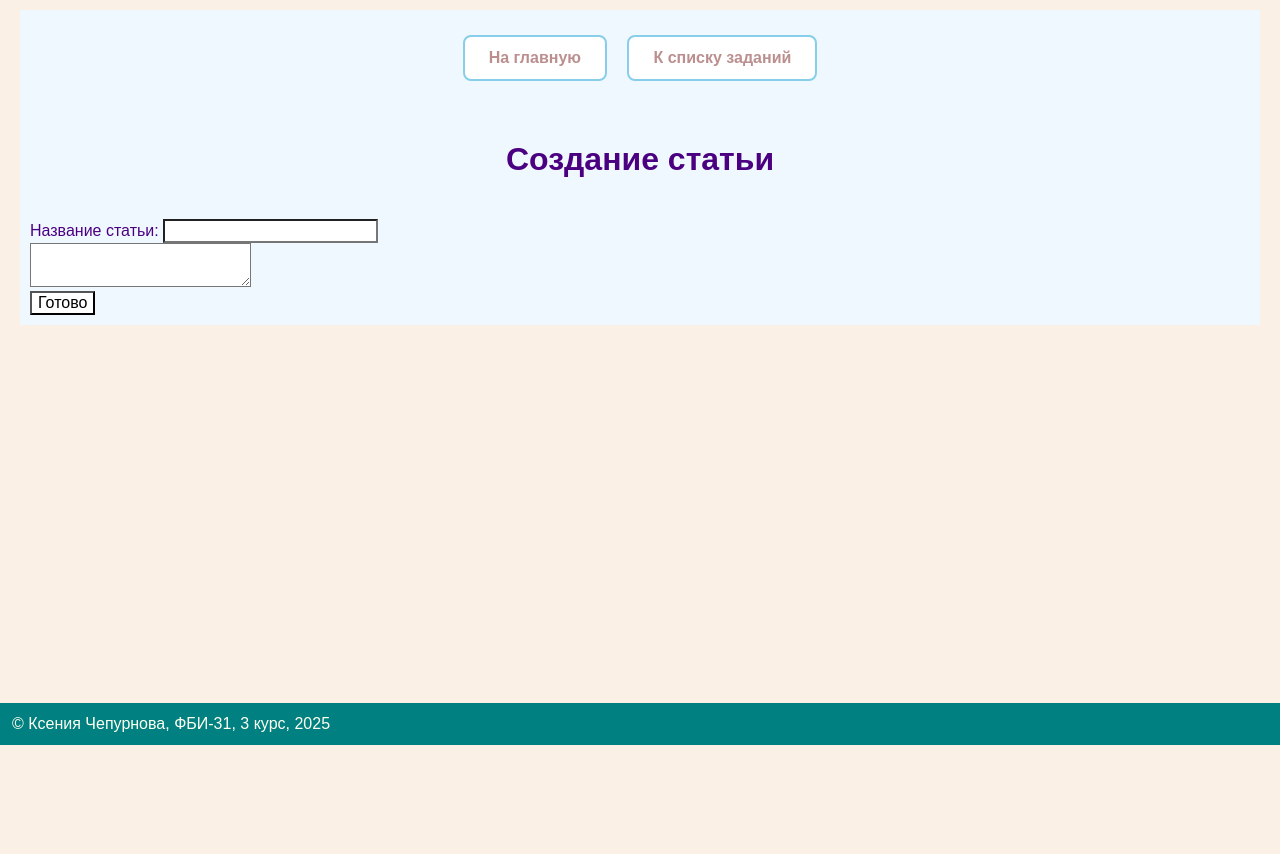
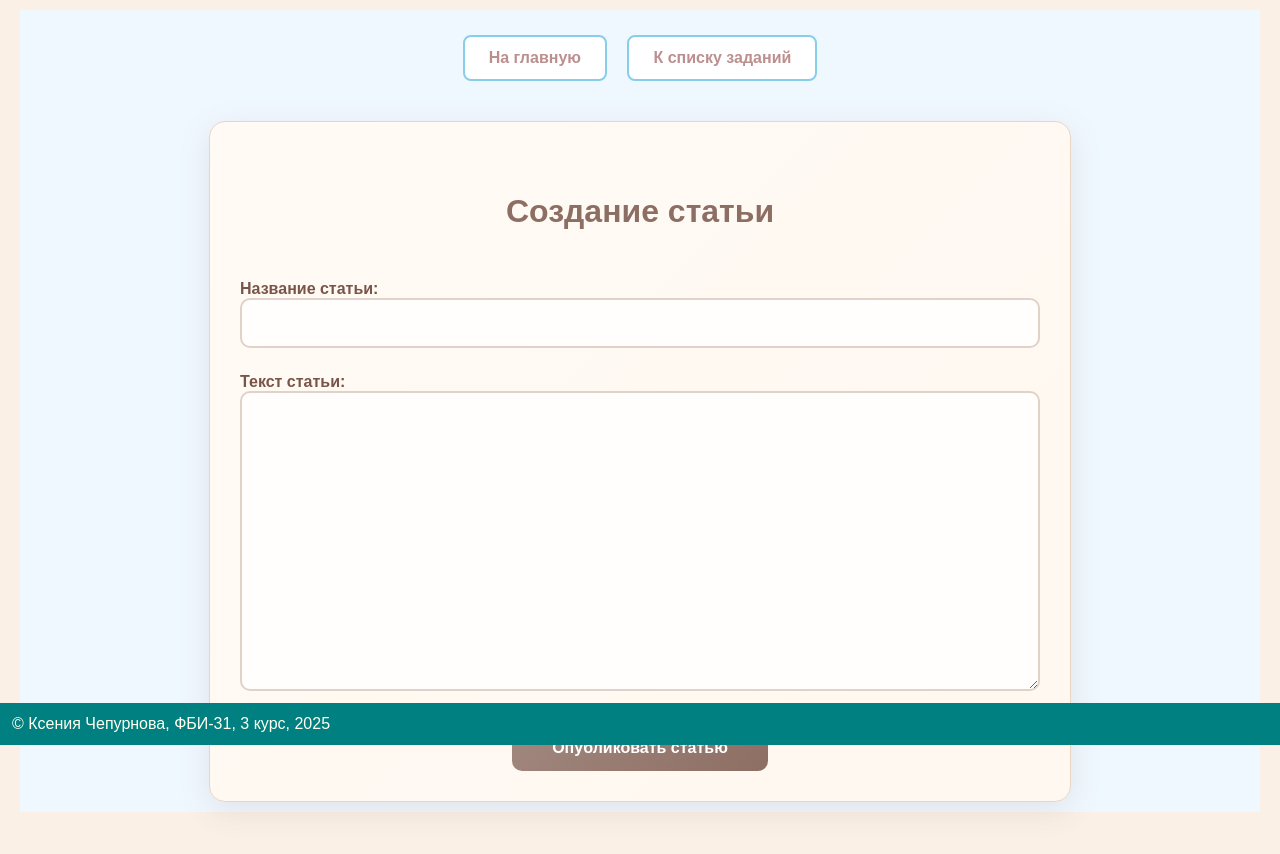
Before and after one commit to Ksenia-business/web-back-labs, a Flask app: page /lab5/create in a window 1280 px wide. Shown: the part 55-909 px from the top of the page. Before the commit the page ends 800 px from the top, so only its background shows below. Run offline with Flask 3, Linux system fonts and the light colour scheme; the visitor is signed in with stand-in values (Sample User, id 1); some libraries are stand-ins or nearby versions.

Commit message:
Изменение стилей

```diff
--- a/templates/lab5/create_article.html
+++ b/templates/lab5/create_article.html
@@ -1,26 +1,127 @@
 {% extends "base.html" %}
 
-{# номер лабораторной работы: #}
 {% block lab %}Лабораторная работа 5{% endblock %}
 
-{# основной контент: #}
 {% block main %}
+<style>
+    .create-container {
+        max-width: 800px;
+        margin: 0 auto;
+        padding: 30px;
+        background: linear-gradient(135deg, #fffaf5 0%, #fff8f0 100%);
+        border: 1px solid #e8d5c4;
+        border-radius: 16px;
+        box-shadow: 0 8px 32px rgba(109, 76, 65, 0.12);
+    }
+
+    h1 {
+        color: #8d6e63;
+        text-align: center;
+        margin-bottom: 30px;
+        font-size: 32px;
+        font-weight: 600;
+    }
+
+    .form-group {
+        margin-bottom: 25px;
+    }
+
+    label {
+        display: block;
+        margin-bottom: 8px;
+        font-weight: 600;
+        color: #795548;
+        font-size: 16px;
+    }
+
+    input[type="text"] {
+        width: 100%;
+        padding: 14px 16px;
+        border: 2px solid #e0d2c8;
+        border-radius: 10px;
+        background-color: #fffefd;
+        color: #5d4037;
+        font-size: 16px;
+        box-sizing: border-box;
+        transition: all 0.3s ease;
+        font-family: inherit;
+    }
+
+    input[type="text"]:focus {
+        outline: none;
+        border-color: #a1887f;
+        background-color: #fff;
+        box-shadow: 0 0 0 3px rgba(161, 136, 127, 0.1);
+    }
+
+    textarea {
+        width: 100%;
+        height: 300px;
+        padding: 16px;
+        border: 2px solid #e0d2c8;
+        border-radius: 10px;
+        background-color: #fffefd;
+        color: #5d4037;
+        font-size: 16px;
+        font-family: inherit;
+        line-height: 1.5;
+        resize: vertical;
+        box-sizing: border-box;
+        transition: all 0.3s ease;
+    }
+
+    textarea:focus {
+        outline: none;
+        border-color: #a1887f;
+        background-color: #fff;
+        box-shadow: 0 0 0 3px rgba(161, 136, 127, 0.1);
+    }
+
+    .button-group {
+        text-align: center;
+        margin-top: 30px;
+    }
+
+    button {
+        padding: 14px 40px;
+        background: linear-gradient(135deg, #a1887f 0%, #8d6e63 100%);
+        color: white;
+        border: none;
+        border-radius: 10px;
+        font-size: 16px;
+        font-weight: 600;
+        cursor: pointer;
+        transition: all 0.3s ease;
+    }
+
+    button:hover {
+        background: linear-gradient(135deg, #8d6e63 0%, #795548 100%);
+        transform: translateY(-2px);
+        box-shadow: 0 6px 20px rgba(109, 76, 65, 0.2);
+    }
+</style>
+
+<div class="create-container">
     <h1>Создание статьи</h1>
 
     <form method="post">
-        <div>
+        <div class="form-group">
             <label>
                 Название статьи:
-                <input type="text" maxlength="50" name="title">
+                <input type="text" name="title">
             </label>
         </div>
 
-        <div>
-            <textarea name="article_text"></textarea>
+        <div class="form-group">
+            <label>
+                Текст статьи:
+                <textarea name="article_text"></textarea>
+            </label>
         </div>
 
-        <div>
-            <button type="submit">Готово</button>
+        <div class="button-group">
+            <button type="submit">Опубликовать статью</button>
         </div>
     </form>
+</div>
 {% endblock %}
```
